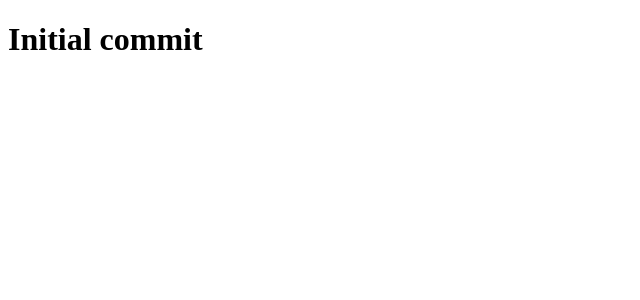
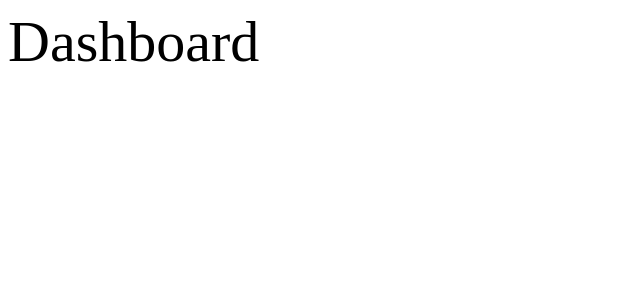
Before and after one commit to lerochas/todo-list-web, a React (Create React App) app: page / in a window 1280 px wide. Shown: the top 300 px of the page, without its empty margins (0-640 px from the left). Built offline with nearby package versions, Linux system fonts and the light colour scheme.

Commit message:
so now we have our dashboard page

```diff
--- a/package.json
+++ b/package.json
@@ -3,6 +3,7 @@
   "version": "0.1.0",
   "private": true,
   "dependencies": {
+    "@material-ui/core": "^4.12.3",
     "@testing-library/jest-dom": "^5.11.4",
     "@testing-library/react": "^11.1.0",
     "@testing-library/user-event": "^12.1.10",
--- a/src/App.js
+++ b/src/App.js
@@ -1,8 +1,9 @@
 import React from 'react';
+import Dashboard from './pages/Dashboard';
 
 function App() {
   return (
-    <h1>Initial commit</h1>
+    <Dashboard />
   );
 }
 
--- /dev/null
+++ b/src/pages/Dashboard/Dashboard.component.js
@@ -0,0 +1,13 @@
+import React from 'react';
+import { withStyles } from "@material-ui/styles";
+import styles from "./Dashboard.styles";
+
+function Dashboard(props) {
+  const {classes} = props;
+
+  return (
+    <div className={classes.title}>Dashboard</div>
+  );
+};
+
+export default withStyles(styles)(Dashboard);
--- /dev/null
+++ b/src/pages/Dashboard/Dashboard.styles.js
@@ -0,0 +1,9 @@
+/* eslint-disable import/no-anonymous-default-export */
+export default (theme) => {
+  return {
+    root: {},
+    title: {
+      fontSize: '58px',
+    }
+  };
+};
--- /dev/null
+++ b/src/pages/Dashboard/index.js
@@ -0,0 +1 @@
+export { default } from './Dashboard.component';
```
Also changed, not shown: 1 other file (tests, documents, lock files or other folders).
